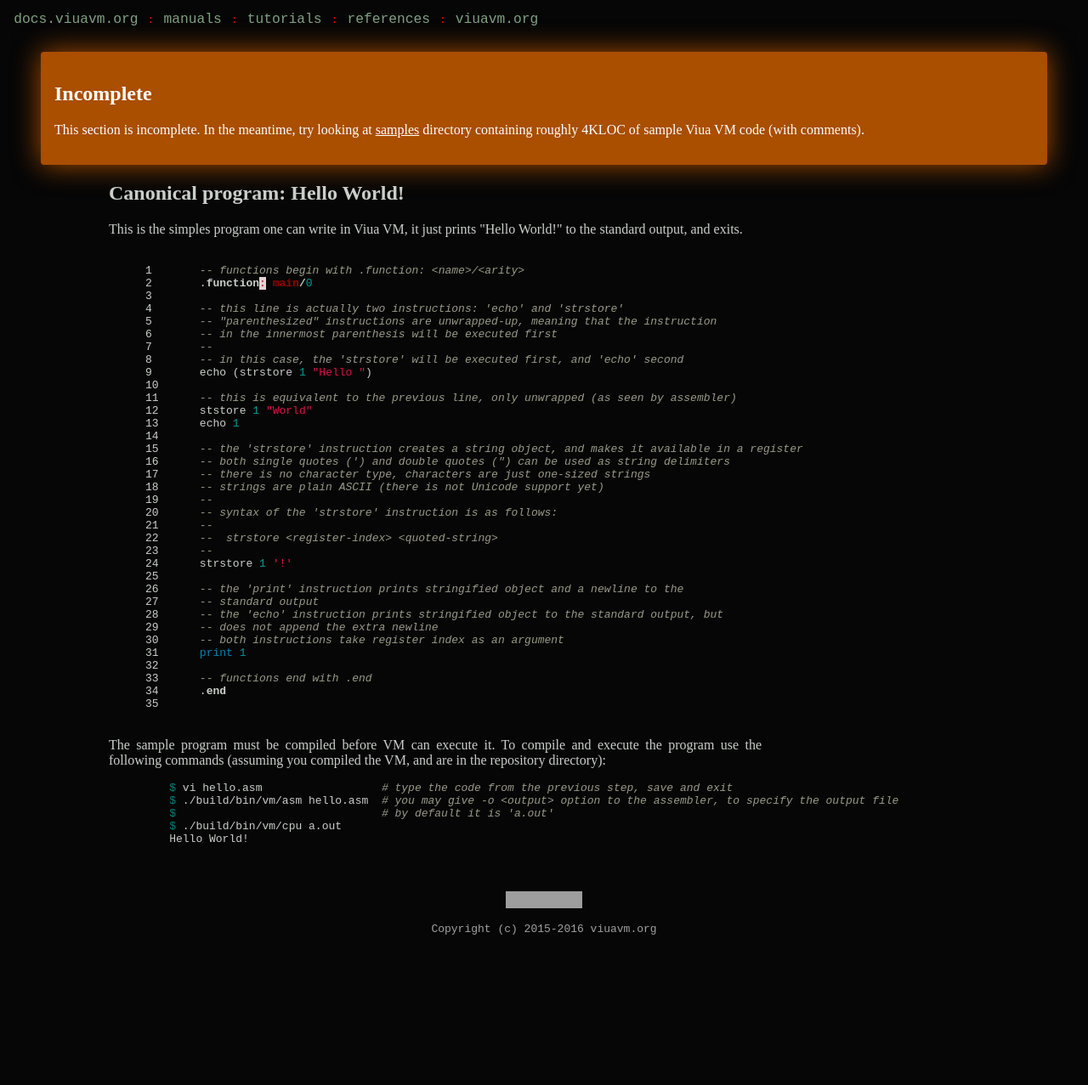
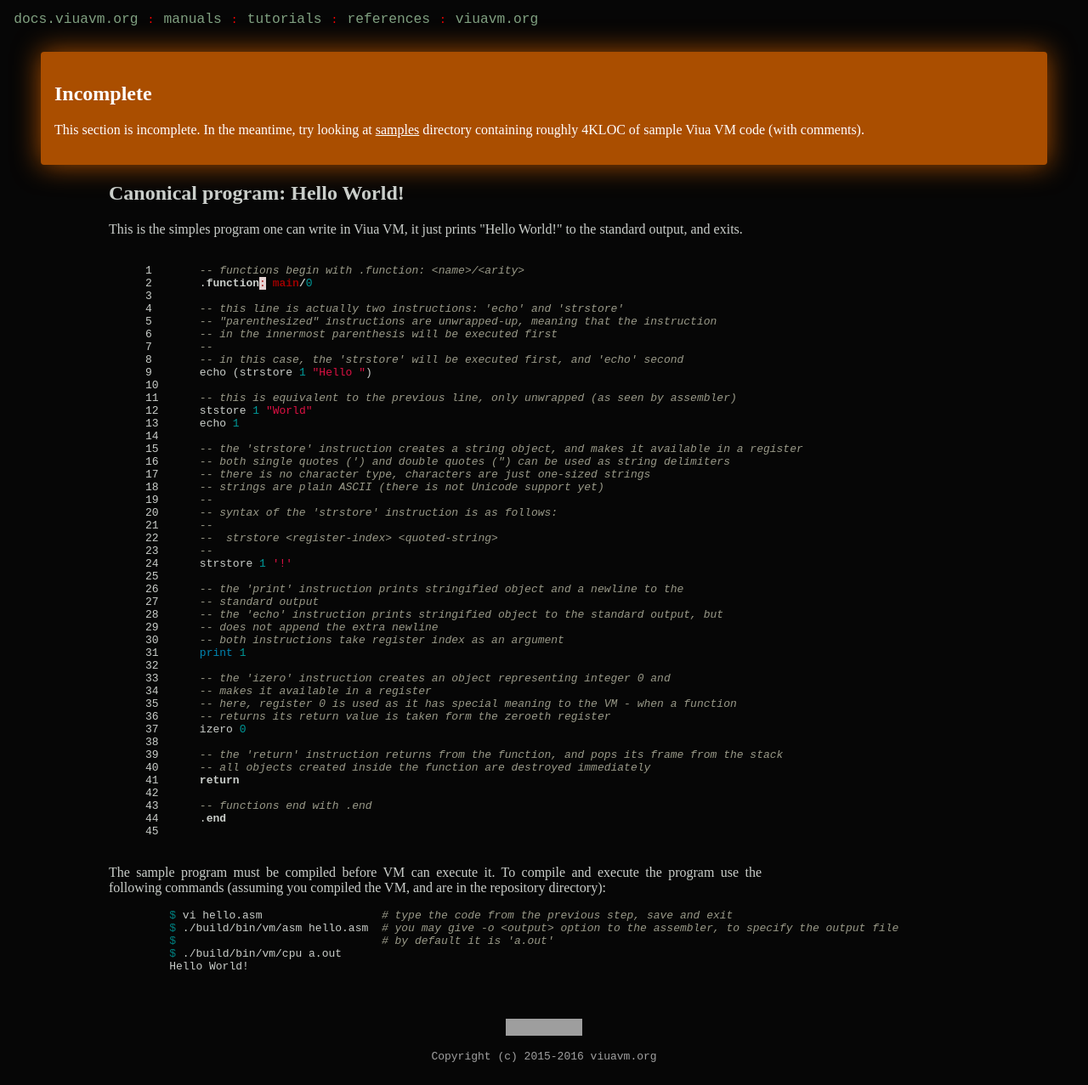
Before and after one commit to marekjm/docs.viuavm.org, a Jekyll site: the page built from tutorials.html, in a window 1280 px wide. Shown: the whole page at 85% size. Built offline with Jekyll 4.4.1, drawn with Linux system fonts in a browser that asks for light colours; before the commit the page ends 1127 px from its top, so only the background shows below that; grey boxes are pictures that could not be loaded.

Commit message:
Add missing izero/return combo to the sample main function

```diff
--- a/tutorials.html
+++ b/tutorials.html
@@ -50,6 +50,16 @@ layout: default
     -- both instructions take register index as an argument
     print 1
 
+    -- the 'izero' instruction creates an object representing integer 0 and
+    -- makes it available in a register
+    -- here, register 0 is used as it has special meaning to the VM - when a function
+    -- returns its return value is taken form the zeroeth register
+    izero 0
+
+    -- the 'return' instruction returns from the function, and pops its frame from the stack
+    -- all objects created inside the function are destroyed immediately
+    return
+
     -- functions end with .end
     .end
     {% endhighlight %}
```
